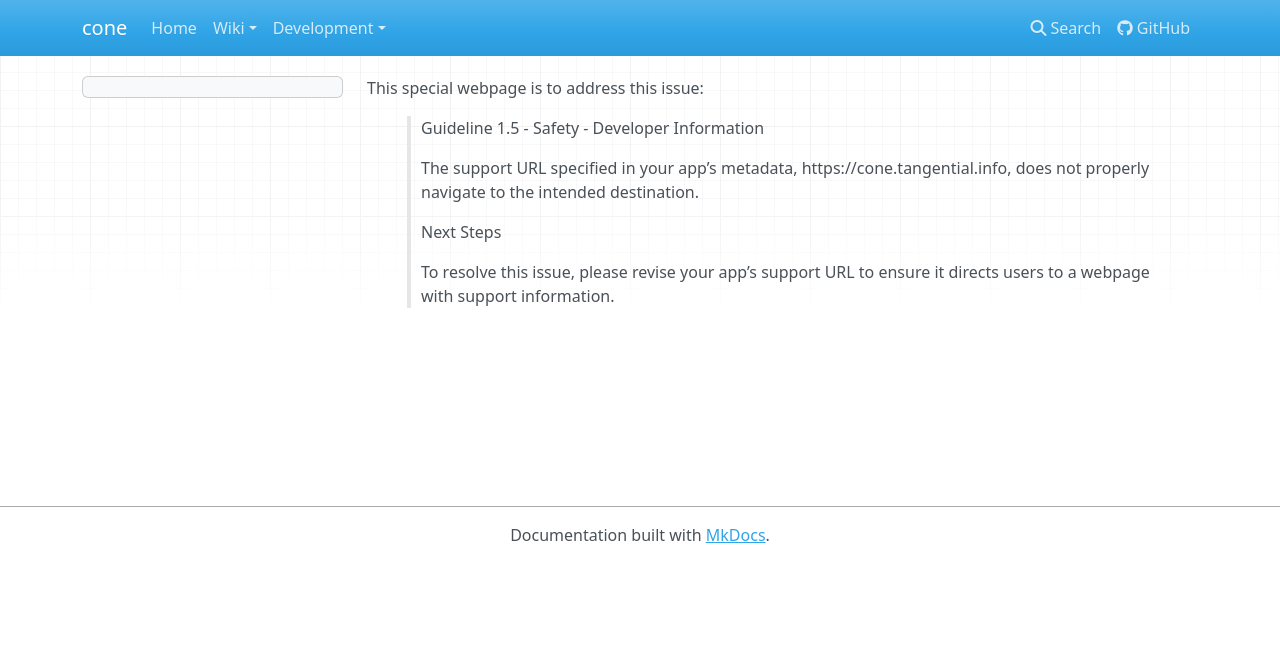
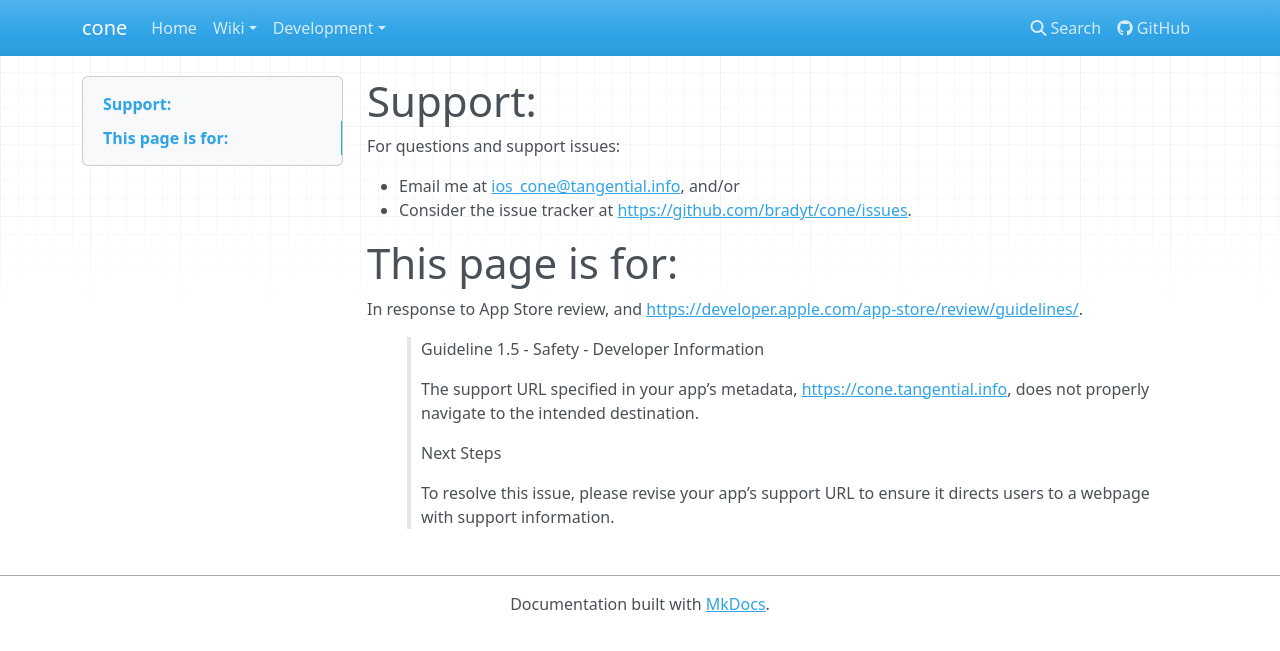
Before and after one commit to bradyt/cone_site, an MkDocs documentation site: the page built from docs/iossupport.md, in a window 1280 px wide. Shown: the top 651 px of the page. Built offline with MkDocs 1.6.1, drawn with Linux system fonts in a browser that asks for light colours; nearby versions of some CDN libraries.

Commit message:
Add ios support page

```diff
--- a/docs/iossupport.md
+++ b/docs/iossupport.md
@@ -1,8 +1,17 @@
-This special webpage is to address this issue:
+# Support:
+
+For questions and support issues:
+
+- Email me at <mailto:ios_cone@tangential.info>, and/or
+- Consider the issue tracker at <https://github.com/bradyt/cone/issues>.
+
+# This page is for:
+
+In response to App Store review, and <https://developer.apple.com/app-store/review/guidelines/>.
 
 > Guideline 1.5 - Safety - Developer Information
 >
-> The support URL specified in your app’s metadata, https://cone.tangential.info, does not properly navigate to the intended destination.
+> The support URL specified in your app’s metadata, <https://cone.tangential.info>, does not properly navigate to the intended destination.
 >
 > Next Steps
 >
```
